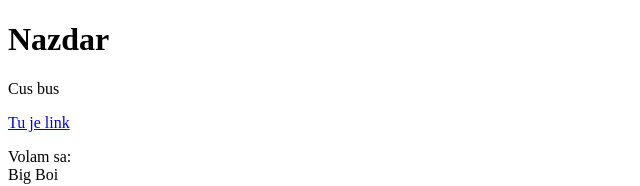
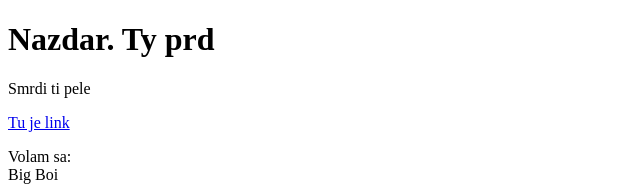
Before and after one commit to Lamafas/Hrdina, a plain HTML site: page test.html in a window 1280 px wide. Shown: the top 186 px of the page, without its empty margins (0-640 px from the left). Drawn offline with Linux system fonts and the light colour scheme.

Commit message:
Update test.html

```diff
--- a/test.html
+++ b/test.html
@@ -4,8 +4,8 @@
 	<title>Testovacia Stranka</title>
 </head>
 <body>
-	<h1>Nazdar</h1>
-	<p>Cus bus</p>
+	<h1>Nazdar. Ty prd</h1>
+	<p>Smrdi ti pele</p>
 	<a href="https://google.com" target="_blank" title="Podme na to">Tu je link</a>
 	<p>Volam sa:<br>
 	Big Boi</p>
```
